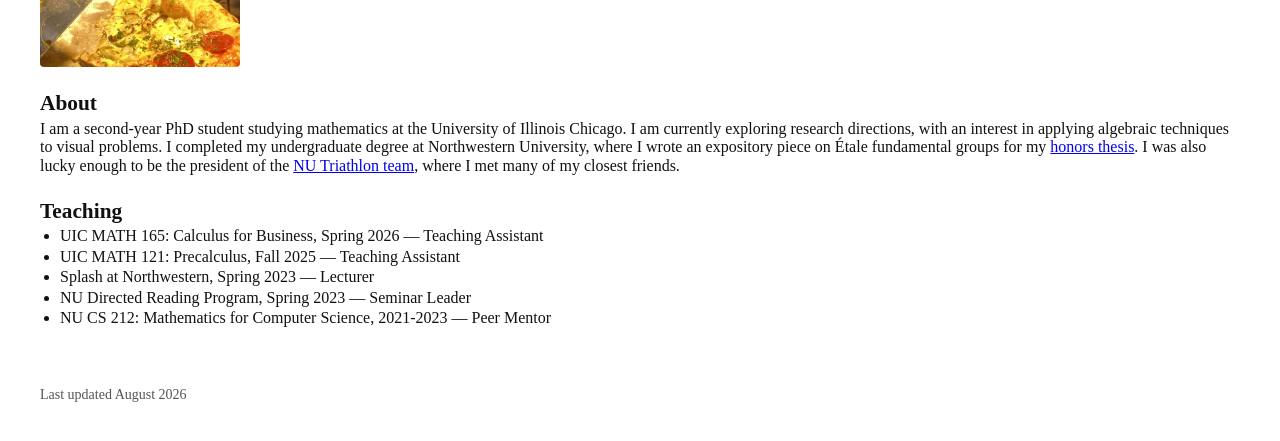
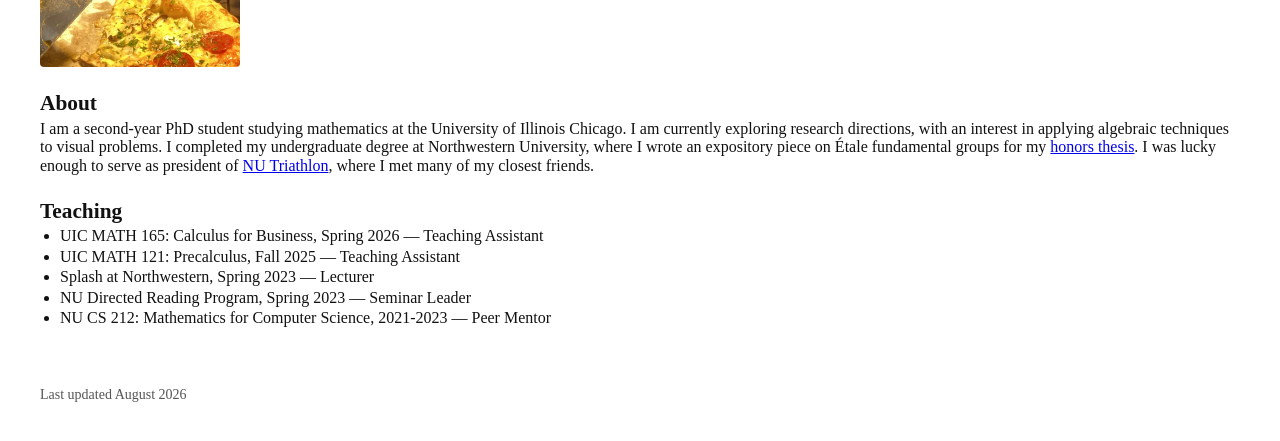
Before and after one commit to aablu/aablu.github.io, a plain HTML site: page index.html in a window 1280 px wide. Shown: the part 233-674 px from the top of the page. Drawn offline with Linux system fonts and the light colour scheme.

Commit message:
Update index.html

```diff
--- a/index.html
+++ b/index.html
@@ -120,7 +120,7 @@
       I am currently exploring research directions, with an interest in applying algebraic techniques to visual problems.
       I completed my undergraduate degree at Northwestern University,
      where I wrote an expository piece on &Eacute;tale fundamental groups for my <a href="thesis.pdf">honors thesis</a>.
-     I was also lucky enough to be the president of the <a href="https://www.instagram.com/nu_triathlon/?hl=en">NU Triathlon team</a>, where I met many of my closest friends.
+     I was lucky enough to serve as president of <a href="https://www.instagram.com/nu_triathlon/?hl=en">NU Triathlon</a>, where I met many of my closest friends.
 
     </p>
   </section>
```
